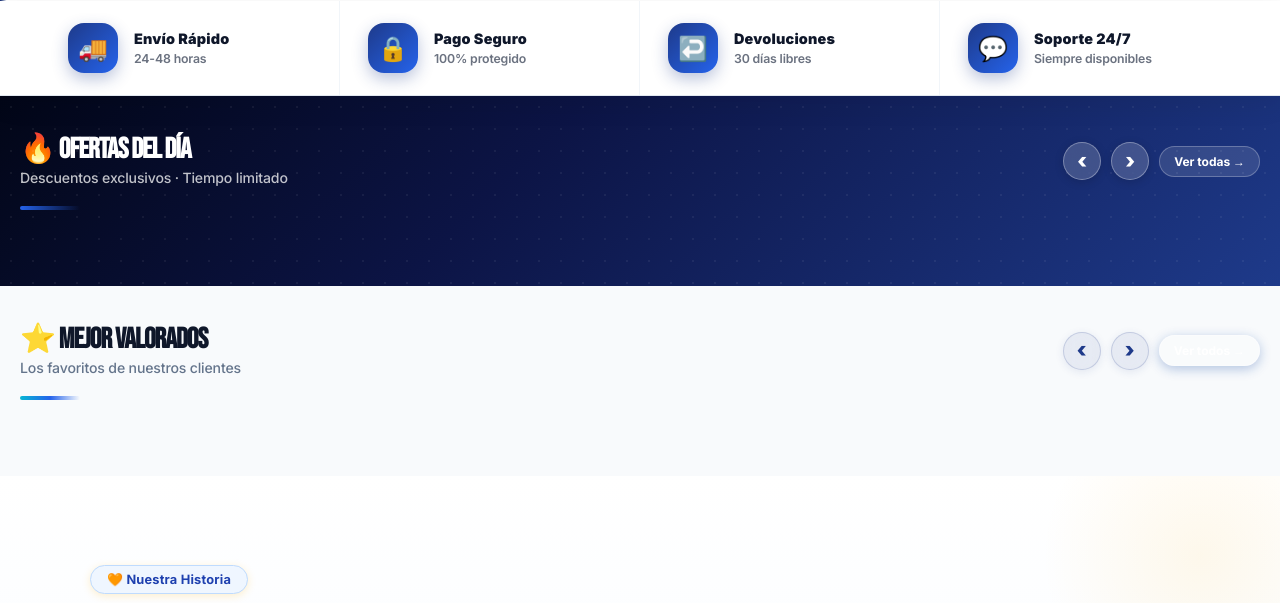
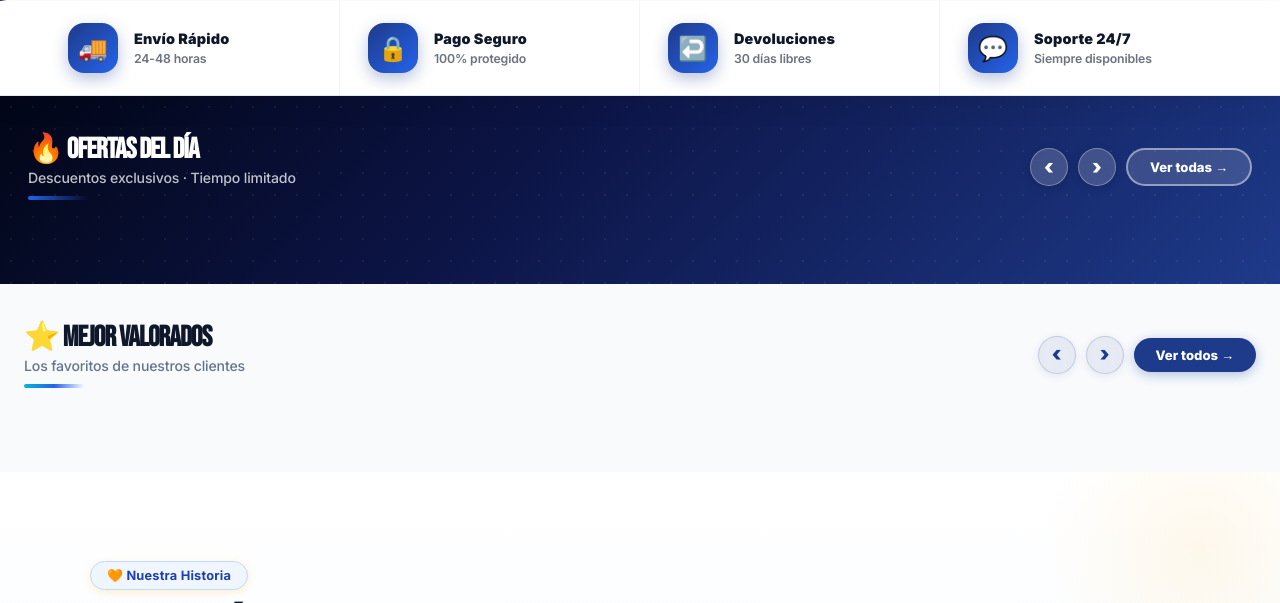
Before and after one commit to sebasgt301zapata/proyecto_web, a Django app: template nuestrostore_fix/tienda/templates/index.html in a window 1280 px wide. Shown: the part 1065-1668 px from the top of the page. Run offline with Django 4.2, Linux system fonts and the light colour scheme; the template is opened without the code that fills it, so the values that code supplies are empty.

Commit message:
Update styles.css

```diff
--- a/nuestrostore_fix/tienda/static/css/styles.css
+++ b/nuestrostore_fix/tienda/static/css/styles.css
@@ -462,12 +462,16 @@ button,input,select,textarea{font-family:'Inter',sans-serif;}
 .feat small{color:var(--gr);font-size:.77rem;margin-top:2px;font-weight:600;}
 
 /* ═══ SECTIONS ═══ */
-.sec{max-width:1400px;margin:0 auto;padding:40px 20px;}
+.sec{max-width:1400px;margin:0 auto;padding:28px 16px;}
+@media(min-width:480px){.sec{padding:32px 20px;}}
+@media(min-width:768px){.sec{padding:40px 24px;}}
 .sec-ofertas-flash{
   background:linear-gradient(135deg,#020617 0%,#0C1445 40%,#1E3A8A 100%);
-  max-width:100%;padding:40px 20px;
+  max-width:100%;padding:28px 16px;
   position:relative;overflow:hidden;
 }
+@media(min-width:480px){.sec-ofertas-flash{padding:32px 20px;}}
+@media(min-width:768px){.sec-ofertas-flash{padding:40px 28px;}}
 .sec-ofertas-flash::before{
   content:'';position:absolute;inset:0;
   background-image:radial-gradient(circle,rgba(255,255,255,.06) 1px,transparent 1px);
@@ -497,17 +501,12 @@ button,input,select,textarea{font-family:'Inter',sans-serif;}
 .carousel-outer{
   overflow:hidden;border-radius:16px;
   cursor:grab;user-select:none;-webkit-user-select:none;
-  /* fade edges on desktop */
-  -webkit-mask-image:linear-gradient(to right,transparent 0%,black 3%,black 97%,transparent 100%);
-  mask-image:linear-gradient(to right,transparent 0%,black 3%,black 97%,transparent 100%);
-}
-@media(max-width:767px){
-  .carousel-outer{
-    -webkit-mask-image:none;mask-image:none;border-radius:0;
-  }
+}
+@media(max-width:479px){
+  .carousel-outer{border-radius:0;}
 }
 .carousel-outer:active{cursor:grabbing;}
-.carousel-track{display:flex;gap:14px;will-change:transform;}
+.carousel-track{display:flex;gap:14px;will-change:transform;padding:4px 2px;}
 @media(min-width:768px){.carousel-track{gap:18px;}}
 .carousel-track .pc{flex-shrink:0;}
 /* ── Botones nav carrusel ── */
@@ -1018,12 +1017,6 @@ footer{background:var(--bk);color:rgba(255,255,255,.65);}  /* fallback, override
   position:relative;overflow:hidden;
 }
 
-/* Sección de ofertas */
-.sec-ofertas-flash{
-  background:linear-gradient(135deg,#020617 0%,#0C1445 40%,#1E3A8A 100%);
-  max-width:100%;padding:40px 20px;
-  position:relative;overflow:hidden;
-}
 .sec-ofertas-flash::before{
   content:'';position:absolute;inset:0;
   background-image:radial-gradient(circle,rgba(255,255,255,.06) 1px,transparent 1px);
@@ -1479,7 +1472,6 @@ footer::before{
 
   /* ── SECTIONS ── */
   .sec{padding:28px 16px;}
-  .sec-ofertas-flash{padding:28px 16px;}
   .sec-t{font-size:1.7rem;}
   .sec-header{gap:8px;}
   .ver-mas-btn{padding:7px 14px;font-size:.78rem;}
@@ -2355,27 +2347,14 @@ footer a,.footer-links a{transition:color .15s,padding-left .15s;}
    ══════════════════════════════════════════ */
 
 /* Sección ofertas — más padding lateral en mobile */
-.sec-ofertas-flash{padding:32px 12px;}
-@media(min-width:480px){.sec-ofertas-flash{padding:36px 16px;}}
-@media(min-width:768px){.sec-ofertas-flash{padding:40px 24px;}}
 
 /* Sección valorados */
-.sec{padding:28px 12px;}
-@media(min-width:480px){.sec{padding:32px 16px;}}
-@media(min-width:768px){.sec{padding:40px 20px;}}
 
 /* Carrusel outer — en mobile sin radius para que llegue al borde */
 @media(max-width:479px){
-  .carousel-outer{border-radius:0;margin:0 -12px;}
-  .carousel-track{padding:0 12px;}
 }
 
 /* Sec-header — más compacto en mobile */
-.sec-header{
-  display:flex;justify-content:space-between;align-items:flex-start;
-  margin-bottom:16px;gap:10px;flex-wrap:wrap;
-}
-@media(min-width:480px){.sec-header{margin-bottom:20px;align-items:center;}}
 
 /* Dots más grandes para touch */
 .cdot{min-width:6px;min-height:6px;}
@@ -2397,24 +2376,6 @@ footer a,.footer-links a{transition:color .15s,padding-left .15s;}
 }
 
 /* Botón ver más — más compacto en mobile */
-.ver-mas-btn{
-  padding:7px 14px;border-radius:50px;
-  background:rgba(255,255,255,.18);
-  border:1.5px solid rgba(255,255,255,.35);
-  color:#fff;font-weight:700;font-size:.75rem;
-  cursor:pointer;white-space:nowrap;
-  transition:background .15s;flex-shrink:0;
-}
-.ver-mas-btn:hover{background:rgba(255,255,255,.3);}
-.ver-mas-light{
-  background:rgba(255,255,255,.12);
-  border-color:rgba(255,255,255,.25);
-}
-@media(max-width:479px){
-  .ver-mas-btn{font-size:.7rem;padding:6px 10px;}
-  .sec-t{font-size:1.15rem !important;}
-  .sec-sub{font-size:.78rem !important;}
-}
 
 /* ══════════════════════════════════════════
    CONTACTO — mejoras mobile adicionales
```
